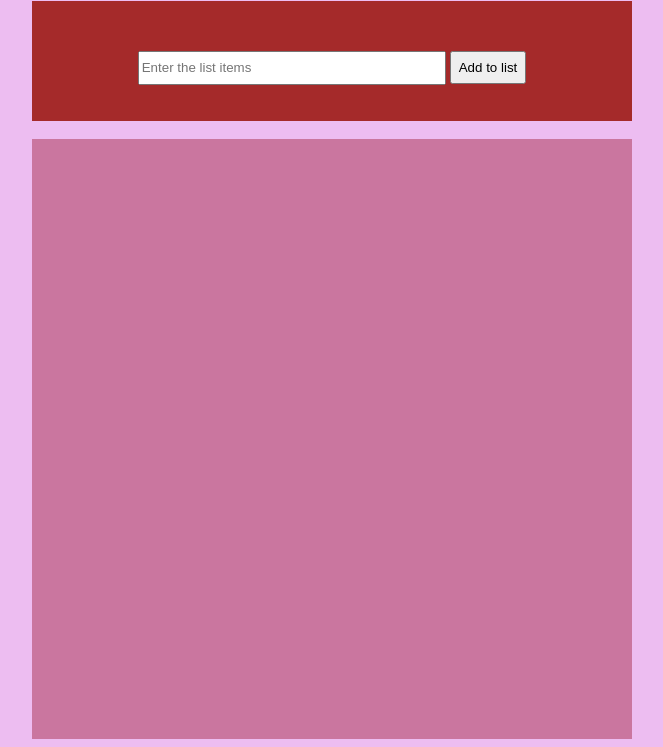
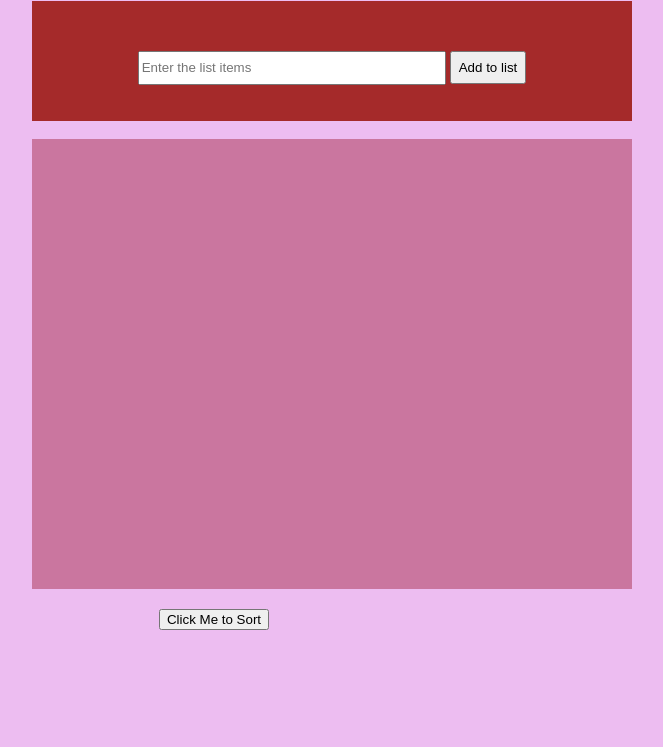
Before and after one commit to shelly004/TodoList-gd, a plain HTML site: page index.html in a window 1280 px wide. Shown: the part 79-826 px from the top of the page, without its empty margins (426-1089 px from the left). After the commit the page ends 800 px from the top, so only its background shows below. Drawn offline with Linux system fonts and the light colour scheme.

Commit message:
js file changes

```diff
--- a/index.html
+++ b/index.html
@@ -19,12 +19,14 @@
         </div>
         <br>
         <div class="result">
-            <ul id="item">
+            <ul id="item-list">
 
             </ul>
 
         </div>
-
+        <div id="sort">
+            <button onclick="sortList()">Click Me to Sort</button>
+        </div>
     </div>
 
 
--- a/script.js
+++ b/script.js
@@ -1,4 +1,3 @@
-
 let fieldinpt = document.getElementById('inpt');
 let result = document.getElementById("item");
 let taskArray1 = localStorage.getItem("items") ? JSON.parse(localStorage.getItem("items")) : [];
@@ -6,16 +5,15 @@ let taskArray1 = localStorage.getItem("items") ? JSON.parse(localStorage.getItem
 function createItem(data) {
     var ele = document.createElement("li");
     var text = document.createTextNode(data);
+    // text += `<span><button type="button">Delete</button></span>`
     ele.appendChild(text);
     result.appendChild(ele);
+
 }
-
 
 taskArray1.forEach(item => {
     createItem(item);
 });
-
-
 
 function addValue(data) {
 
@@ -24,8 +22,8 @@ function addValue(data) {
     let taskArray = localStorage.getItem("items") ? JSON.parse(localStorage.getItem("items")) : [];
     taskArray.push(data);
     taskArray1 = taskArray
-
     localStorage.setItem("items", JSON.stringify(taskArray));
+    fieldinpt.innerHTML = " "
 
 }
 
@@ -35,3 +33,17 @@ function addItem() {
     console.log(taskArray1);
 
 }
+
+function sortList() {
+    let list = document.getElementById("item-list");
+    let Arrayitems = list.getElementsByTagName("li");
+    let sortedItems = Array.from(Arrayitems).sort((a, b) => a.innerText.localeCompare(b.innerText));
+
+    while (list.firstChild) {
+        list.removeChild(list.firstChild);
+    }
+
+    for (let item of sortedItems) {
+        list.appendChild(item);
+    }
+}
--- a/style.css
+++ b/style.css
@@ -36,8 +36,12 @@ body {
 .result {
     background-color: rgb(202, 118, 159);
     width: 500px;
-    height: 500px;
+    height: 350px;
     padding: 50px;
     margin-left: 450px;
 
 }
+#sort{
+    position: relative;
+    margin-top: 20px;
+}
```
